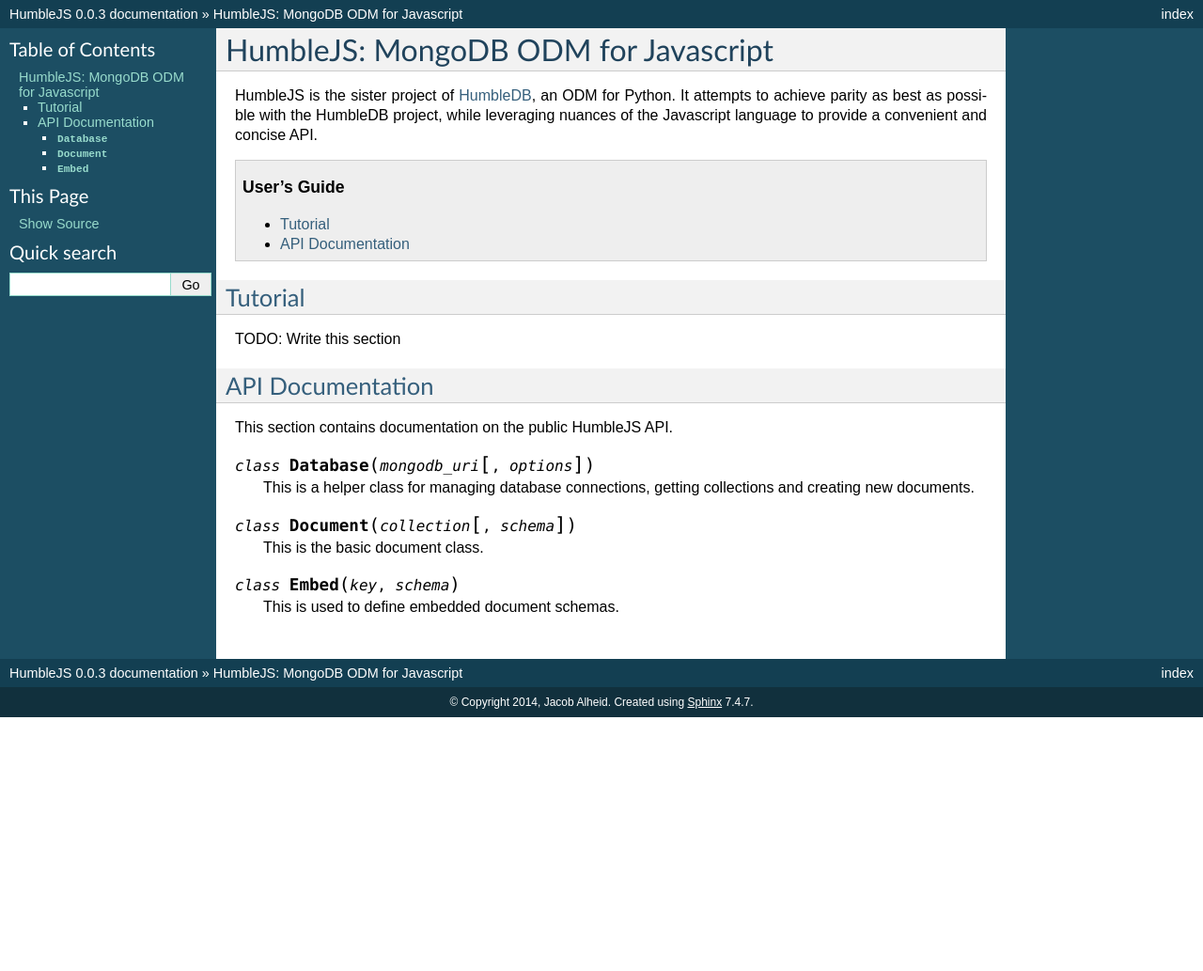
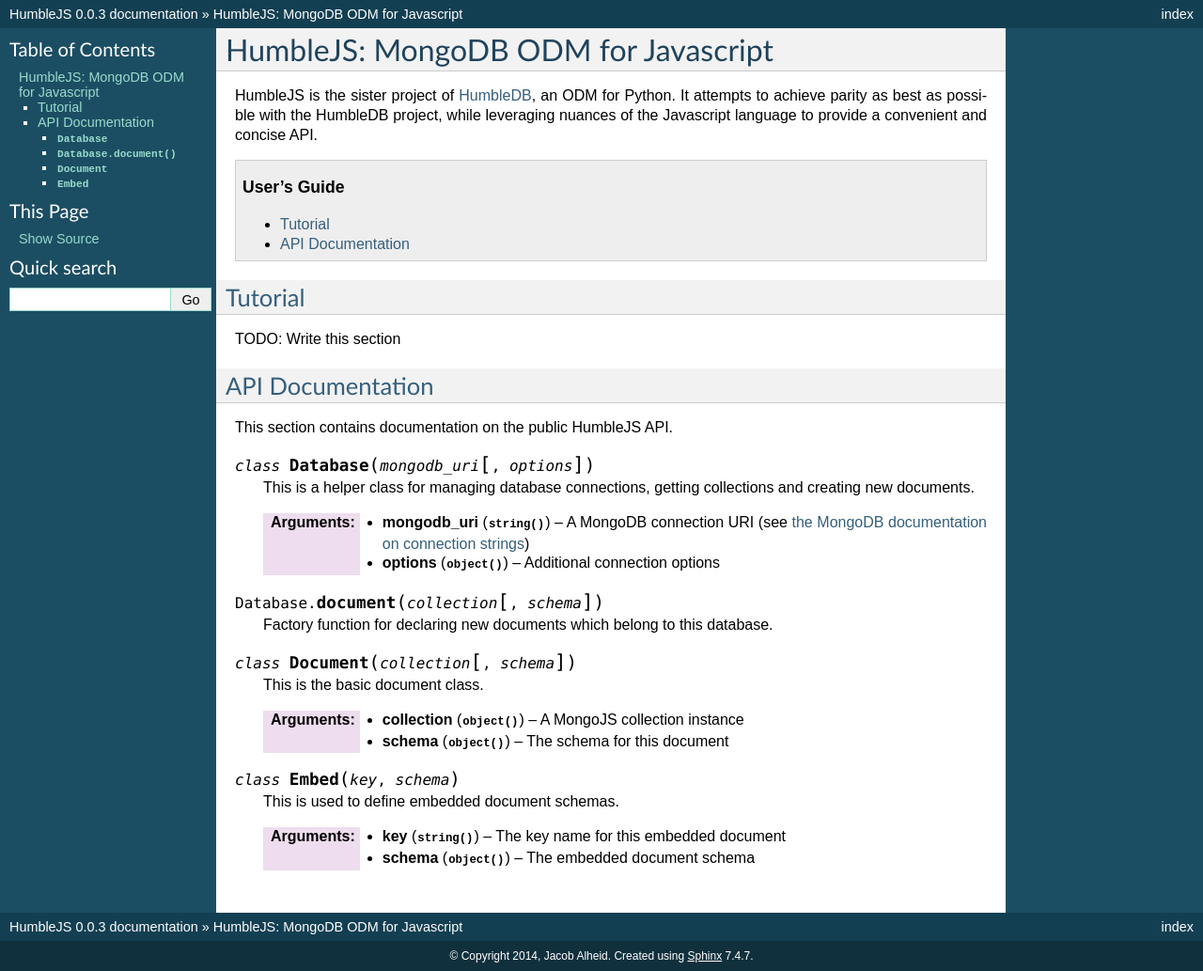
Before and after one commit to aboutdotme/humblejs, a Sphinx documentation site: the page built from docs/index.rst, in a window 1280 px wide. Shown: the whole page at 94% size. Built offline with Sphinx 7.4.7, drawn with Linux system fonts in a browser that asks for light colours; before the commit the page ends 900 px from its top, so only the background shows below that.

Commit message:
More docs?

```diff
--- a/docs/index.rst
+++ b/docs/index.rst
@@ -25,17 +25,33 @@
 
 This section contains documentation on the public HumbleJS API.
 
+
 .. class:: Database(mongodb_uri[, options])
 
    This is a helper class for managing database connections, getting
    collections and creating new documents.
+
+   :param string mongodb_uri: A MongoDB connection URI (see `the MongoDB \
+      documentation on connection strings <http://docs.mongodb.org/manual/reference/connection-string/>`_)
+   :param object options: Additional connection options
+
+.. function:: Database.document(collection[, schema])
+
+   Factory function for declaring new documents which belong to this
+   database.
 
 
 .. class:: Document(collection[, schema])
 
    This is the basic document class.
 
+   :param object collection: A MongoJS collection instance
+   :param object schema: The schema for this document
+
 
 .. class:: Embed(key, schema)
 
    This is used to define embedded document schemas.
+
+   :param string key: The key name for this embedded document
+   :param object schema: The embedded document schema
```
